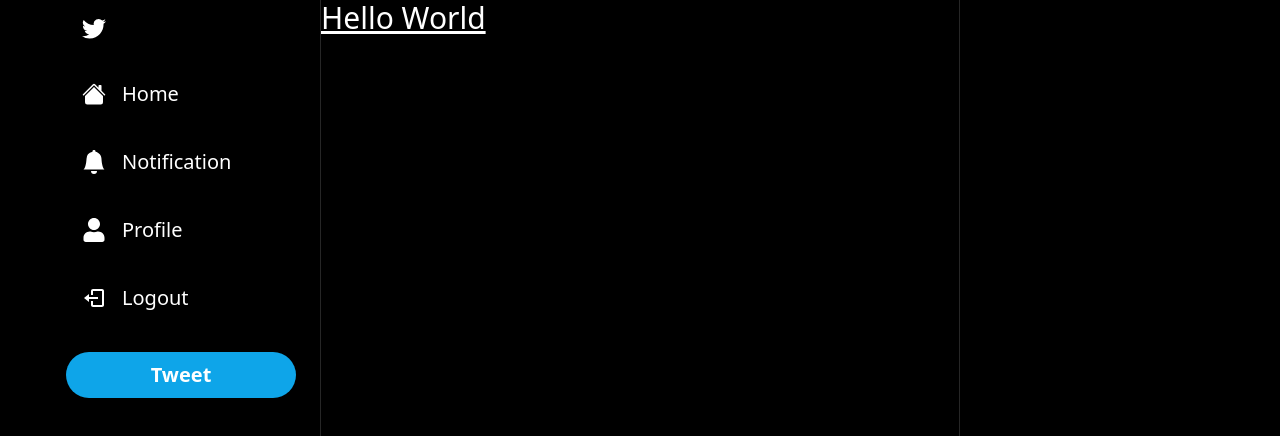
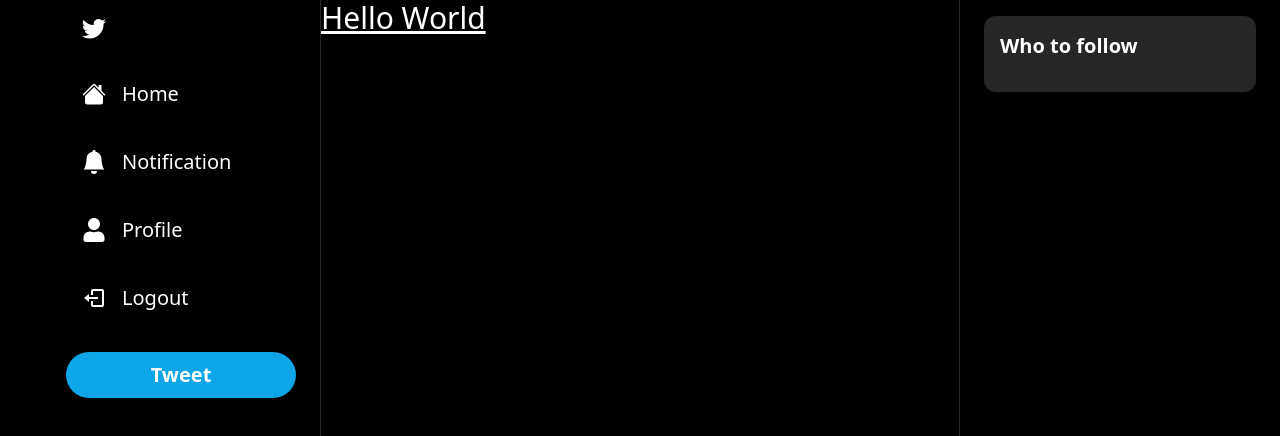
Before and after one commit to sushantskb/Twitter-Clone, a Next.js app: page / in a window 1280 px wide. Shown: the top 436 px of the page. Built offline with nearby package versions, Linux system fonts and the light colour scheme.

Commit message:
added the follow bar

```diff
--- a/components/Layout.tsx
+++ b/components/Layout.tsx
@@ -1,5 +1,6 @@
 import React from "react";
 import Sidebar from "@/components/layouts/Sidebar";
+import FollowBar from "./layouts/FollowBar";
 interface LayoutProps {
   children: React.ReactNode;
 }
@@ -12,6 +13,7 @@
           <div className="col-span-3 lg:col-span-2 border-x-[1px] border-neutral-800">
             {children}
           </div>
+          <FollowBar />
         </div>
       </div>
     </div>
--- /dev/null
+++ b/components/layouts/FollowBar.tsx
@@ -0,0 +1,14 @@
+import React from "react";
+
+const FollowBar = () => {
+  return (
+    <div className="px-6 py-4 hidden lg:block">
+      <div className="bg-neutral-800 rounded-xl p-4">
+        <h2 className="text-white text-xl font-semibold">Who to follow</h2>
+        <div className="flex flex-col gap-6 mt-4">{/* Todo user list */}</div>
+      </div>
+    </div>
+  );
+};
+
+export default FollowBar;
```
